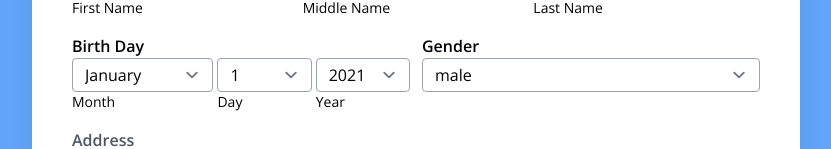
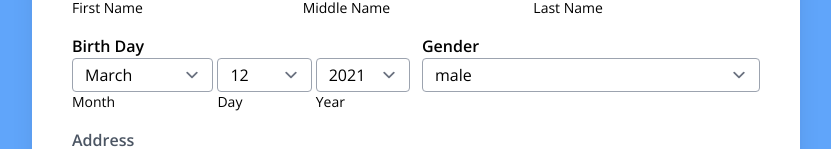
Before and after one commit to MatuzasM/learn-react, a React (Create React App) app: page / in a window 1280 px wide. Shown: the part 172-321 px from the top of the page, without its empty margins (224-1055 px from the left). Built offline with nearby package versions, Linux system fonts and the light colour scheme.

Commit message:
Date funcionality with states

```diff
--- a/src/components/SelectElement.jsx
+++ b/src/components/SelectElement.jsx
@@ -5,6 +5,8 @@ export default function SelectElement(props) {
       id={props.id}
       name={props.name}
       className={`border-gray-400 block py-1 px-3 ${props.className} rounded focus:border-indigo-500 focus:ring-indigo-500`}
+      onChange={(e) => props.onChange(e.target.value)}
+      value={props.defaultValue}
     >
       {props?.data?.length && props.data.map((item, index) =>
         <option key={index.toString()} value={item.value}>{item.label}</option>
--- a/src/domains/Form.jsx
+++ b/src/domains/Form.jsx
@@ -10,6 +10,9 @@ export default function App() {
   const [month, setMonth] = useState([]);
   const [day, setDay] = useState([]);
   const [years, setYears] = useState([]);
+  const [selectedYear, setSelectedYear] = useState(new Date().getFullYear());
+  const [selectedMonth, setSelectedMonth] = useState(new Date().getMonth() + 1);
+  const [selectedDay, setSelectedDay] = useState(new Date().getDate());
   const [gender, setGender] = useState([]);
   const [courses, setCourses] = useState([]);
   const [city, setCity] = useState([]);
@@ -46,9 +49,35 @@ export default function App() {
     if (resultCourses?.length) {
       setState(resultState);
     }
+
+    // Remove state data
+    return () => {
+      setMonth([]);
+      setDay([]);
+      setYears([]);
+      setSelectedYear([]);
+      setSelectedMonth([]);
+      setSelectedDay([]);
+      setGender([]);
+      setCourses([]);
+      setCity([]);
+      setState([]);
+    }
   }, [])
+  const onSubmit = data => console.log(data);
 
-  const onSubmit = data => console.log(data);
+  const onChangeSelectMonth = (monthNumber) => {
+    setSelectedMonth(monthNumber);
+    const newDayList = generateArrayOfDays(selectedYear,monthNumber);
+    setDay(newDayList);
+  }
+
+  const onChangeSelectYear = (yearNumber) => {
+    setSelectedYear(yearNumber);
+    const newDayList = generateArrayOfDays(yearNumber,selectedMonth);
+    setDay(newDayList);
+  }
+
 
   return (
     <FormProvider {...methods}>
@@ -56,7 +85,7 @@ export default function App() {
         <h1 className="text-base font-semibold">Student Name</h1>
         <div className="flex space-x-1 mb-4">
           <div className="w-1/3">
-            <InputElement className="w-full" name="firtName" />
+            <InputElement className="w-full" name="firstName" />
             <label htmlFor="firstName">First Name</label>
           </div>
           <div className="w-1/3">
@@ -73,15 +102,15 @@ export default function App() {
             <h1 className="text-base font-semibold">Birth Day</h1>
             <div className="flex space-x-1">
               <div className="w-3/5">
-                <SelectElement className="w-full" name="month" id="month" data={month} />
+                <SelectElement className="w-full" name="month" id="month" data={month} onChange={onChangeSelectMonth} defaultValue={selectedMonth}/>
                 <label htmlFor="month">Month</label>
               </div>
               <div className="w-2/5">
-                <SelectElement className="w-full" name="day" id="day" data={day}/>
+                <SelectElement className="w-full" name="day" id="day" data={day} onChange={setSelectedDay} defaultValue={selectedDay}/>
                 <label htmlFor="day">Day</label>
               </div>
               <div className="w-2/5">
-                <SelectElement className="w-full" name="year" id="year" data={years} />
+                <SelectElement className="w-full" name="year" id="year" data={years} onChange={onChangeSelectYear} defaultValue={selectedYear}/>
                 <label htmlFor="year">Year</label>
               </div>
             </div>
```
